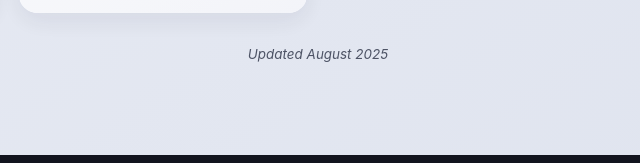
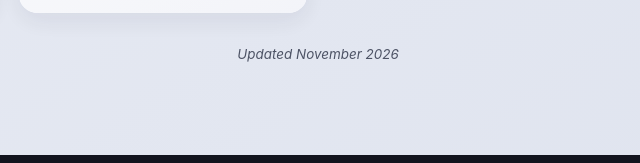
Before and after one commit to katherinecrocker1/kcmw, a plain HTML site: page dist/featured-work/index.html in a window 1280 px wide. Shown: the part 2617-2780 px from the top of the page, 322-962 px from the left. Drawn offline with Linux system fonts and the light colour scheme.

Commit message:
updated date

```diff
--- a/dist/featured-work/index.html
+++ b/dist/featured-work/index.html
@@ -217,7 +217,7 @@
         </article>
       </div>
       <p id="project-empty" hidden>No projects match these filters.</p>
-      <p class="gallery-updated">Updated <time datetime="2025-08">August 2025</time></p>
+      <p class="gallery-updated">Updated <time datetime="2025-08">November 2026</time></p>
     </section>
     <section class="contact" id="contact" aria-labelledby="contact-title">
       <div class="container contact-inner">
```
